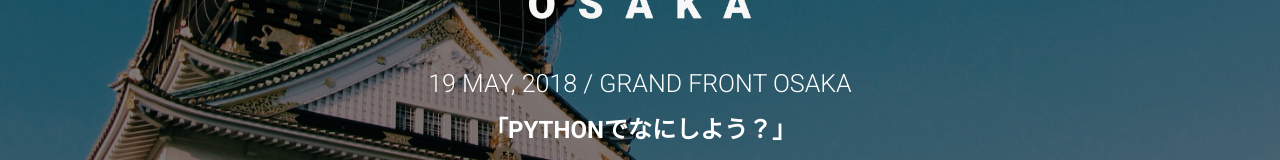
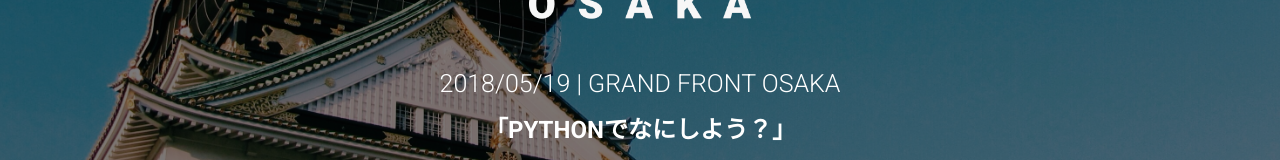
Before and after one commit to pycon-mini-osaka/pycon-mini-osaka, a website: page index.html in a window 1280 px wide. Shown: the part 465-625 px from the top of the page. Drawn offline with Linux system fonts and the light colour scheme; files whose address does not match are found by name.

Commit message:
Fix date format

```diff
--- a/index.html
+++ b/index.html
@@ -47,7 +47,7 @@
             <figure>
                 <img id="logo_top" alt="logo" class="img-responsive" src="assets/images/logos/D1/D01_tate_gray_non.png">
             </figure>
-            <h2>19 May, 2018 / GRAND FRONT OSAKA</h2>
+            <h2>2018/05/19 | GRAND FRONT OSAKA</h2>
             <h3 id="theme">「Pythonでなにしよう？」</h3>
             <a class="btn btn-white" data-scroll href="#contribution">トーク募集中</a>
 
```
